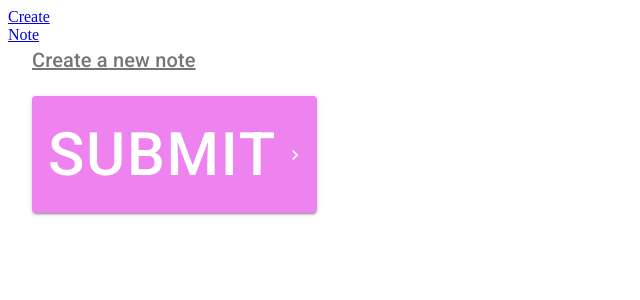
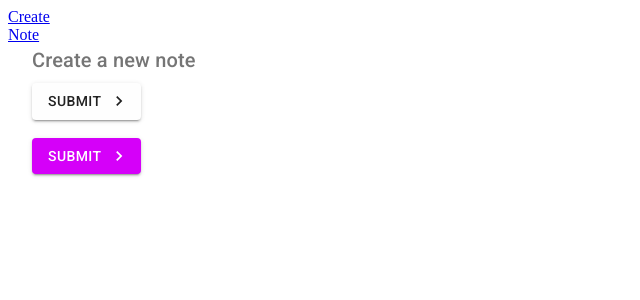
Before and after one commit to pluto123/material_ui_tutorial, a React (Create React App) app: page /create in a window 1280 px wide. Shown: the top 300 px of the page, without its empty margins (0-640 px from the left). Built offline with nearby package versions, Linux system fonts and the light colour scheme.

Commit message:
自定義 Theme 顏色

```diff
--- a/src/App.jsx
+++ b/src/App.jsx
@@ -2,10 +2,22 @@ import { Component } from 'react'
 import { Route, Switch, Link } from 'react-router-dom'
 import Create from './pages/Create'
 import Note from './pages/Note'
+import { createTheme, ThemeProvider } from '@material-ui/core'
+import { purple } from '@material-ui/core/colors'
+
+const theme = createTheme({
+  palette: {
+    primary: {
+      main: '#FEFEFE'
+    },
+    secondary: purple
+  }
+})
 
 export default class App extends Component {
   render() {
     return (
+      <ThemeProvider theme={theme}>
         <div>
           <Link to='/create'>Create</Link><br />
           <Link to='/note'>Note</Link>
@@ -14,6 +26,7 @@ export default class App extends Component {
               <Route path='/note' component={Note} />
           </Switch>
         </div>
+      </ThemeProvider>
     )
   }
 }
--- a/src/pages/Create.jsx
+++ b/src/pages/Create.jsx
@@ -3,29 +3,12 @@ import Typography from '@material-ui/core/Typography'
 import Button from '@material-ui/core/Button'
 import Container from '@material-ui/core/Container'
 import KeyboardArrowRightIcon from '@material-ui/icons/KeyboardArrowRight';
-import { withStyles } from "@material-ui/core/styles"
-
-const useStyles = () => ({
-    btn: {
-        fontSize: 60,
-        backgroundColor: 'violet',
-        '&:hover': {
-            backgroundColor: 'blue'
-        }
-    },
-    title: {
-        textDecoration: 'underline',
-        marginBottom: 20
-    }
-})
 
 class Create extends Component {
     render() {
-        const { classes } = this.props;
         return (
             <Container>
             <Typography
-                className={classes.title}
                 variant="h6"
                 color="textSecondary"
                 component="h2"
@@ -34,8 +17,17 @@ class Create extends Component {
                 Create a new note
             </Typography>
             <Button
-                className={classes.btn}
                 onClick={() => console.log('You clicked me')}
+                type="sumbit"
+                color="primary"
+                variant="contained"
+                endIcon={<KeyboardArrowRightIcon />}
+            >
+                Submit
+            </Button>
+            <br />
+            <br />
+            <Button
                 type="sumbit"
                 color="secondary"
                 variant="contained"
@@ -48,4 +40,4 @@ class Create extends Component {
     }
 }
 
-export default withStyles(useStyles) (Create)
+export default Create
```
Lines whose indentation alone changed are shown as unchanged.
